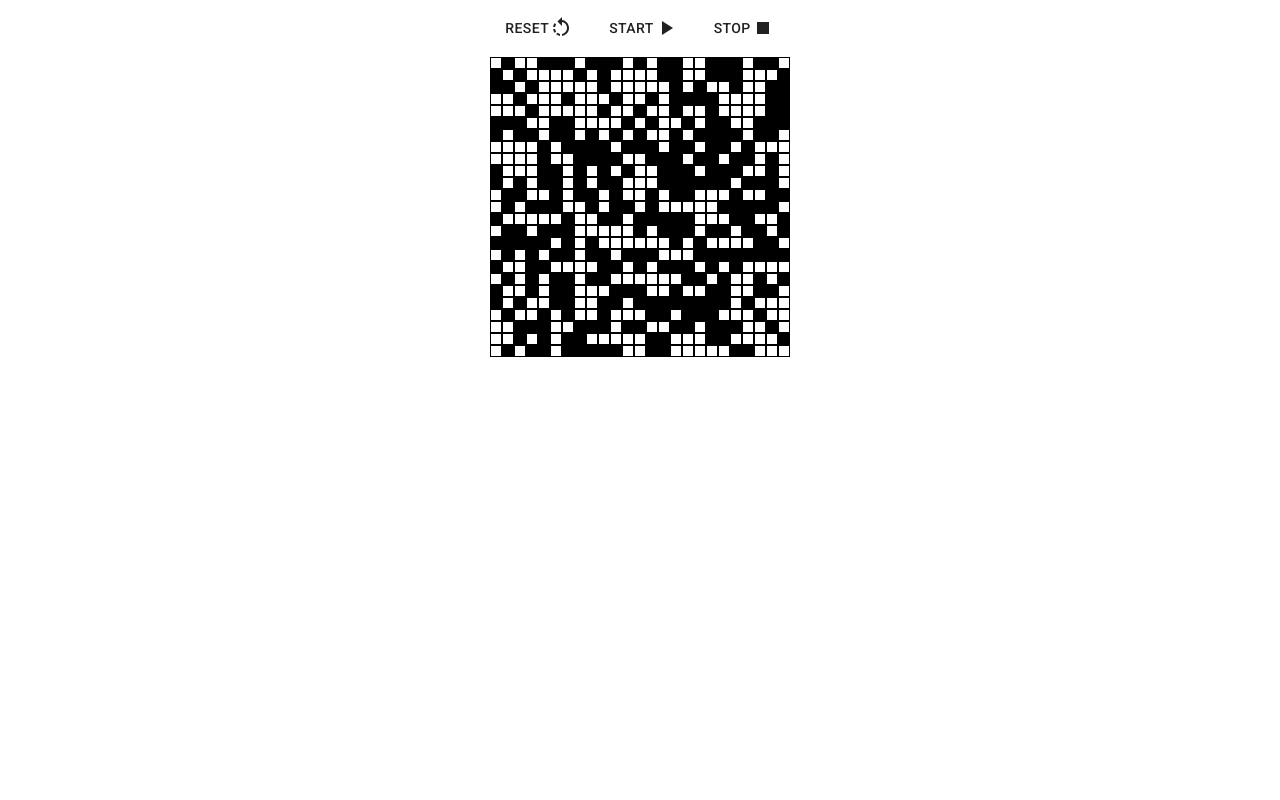
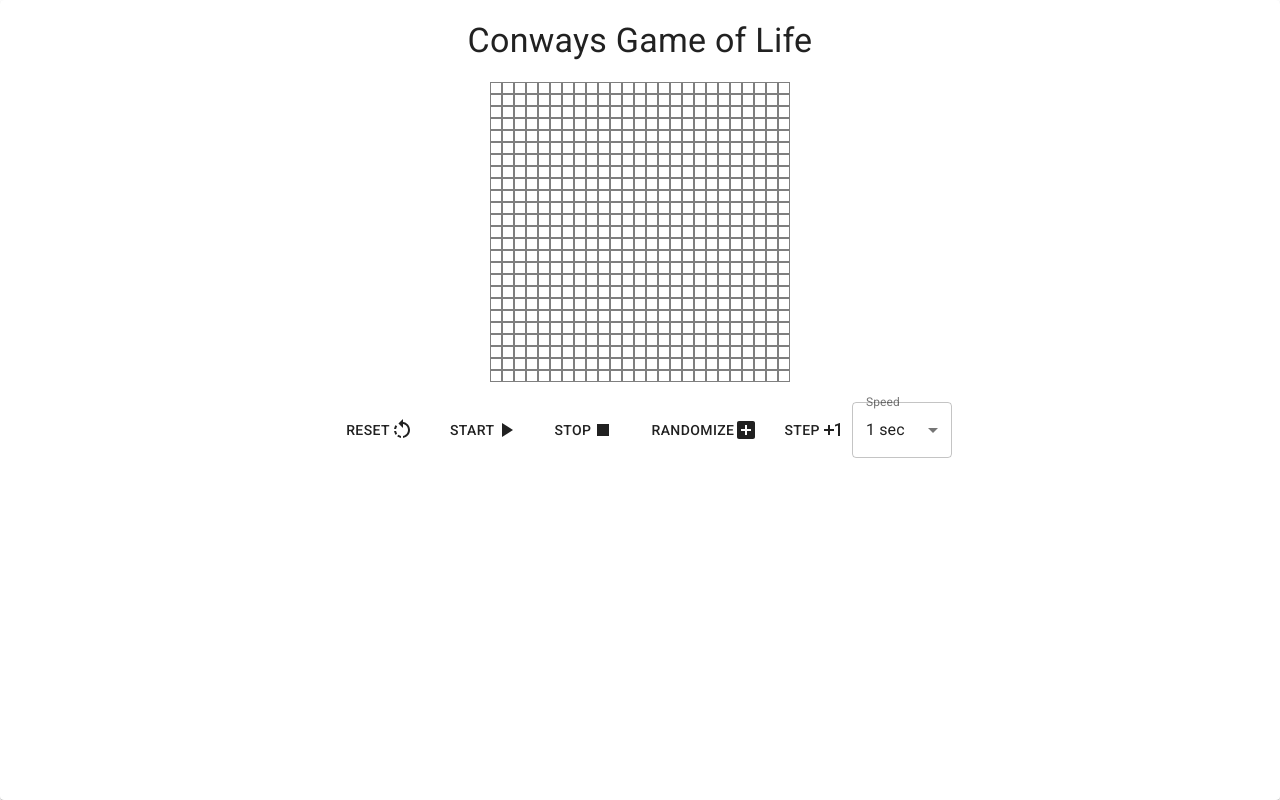
Before and after one commit to kiamco/conways-game-of-life, a React (Create React App) app: page / in a window 1280 px wide. Built offline with nearby package versions, Linux system fonts and the light colour scheme.

Commit message:
add speed changer

```diff
--- a/src/components/cell.jsx
+++ b/src/components/cell.jsx
@@ -7,12 +7,12 @@ const useStyles = makeStyles({
         minWidth: ({gridProps}) => `${gridProps.cellSize}px`,
         minHeight: ({gridProps}) => `${gridProps.cellSize}px`,
         padding:'5px',
-        border: 'solid 1px black',
+        border: 'solid 1px  rgba(0, 0, 0, .5)',
         cursor:'pointer',
         '&:hover': {
             background: 'black'
         },
-        background:({color}) => `${color? 'black' : 'white'}`
+        background:({color}) => `${color? `#${Math.floor(Math.random()*16777215).toString(16)}` : 'white'}`,
     }
 });
 
--- a/src/components/controls.jsx
+++ b/src/components/controls.jsx
@@ -1,16 +1,20 @@
 import React, {useContext, useEffect, useState} from 'react';
 import { makeStyles } from '@material-ui/core/styles';
-import { Button, Box } from '@material-ui/core';
-import { PlayArrow, RotateLeft,Stop } from '@material-ui/icons';
+import { Button, Box, FormControl,MenuItem, Select, InputLabel } from '@material-ui/core';
+import { PlayArrow, RotateLeft,Stop, AddBox, ExposurePlus1 } from '@material-ui/icons';
 import { GridContext } from '../context/gridContext';
 
 const useStyles = makeStyles({
     controlsContainer: {
         display: 'flex',
-        justifyContent: 'center'
+        justifyContent: 'center',
+        margin: '20px 0'
     },
     button: {
         margin:'10px'
+    },
+    speedFrom: {
+        minWidth: '100px'
     }
 });
 
@@ -18,7 +22,11 @@ const Controls = () => {
 
     const gridProps = useContext(GridContext);
     const [isPlaying, setIsPlaying] = useState(false);
+    const [speed, setSpeed] = useState(1000);
 
+    /**
+     * reset grid
+     */
     const reset = () => {
         // write reset logic
         gridProps.setGridState(
@@ -26,32 +34,62 @@ const Controls = () => {
                 gridProps.createCells(gridProps.rows)
             )
         );
+    };
+
+    /**
+     * starts games
+     */
+    const start = () => {
+        // write start logic
+        setIsPlaying(true);
+        gridProps.setRunning(true);
 
     };
 
-    const start = () => {
-        // write start logic
-        setIsPlaying(true);
-        console.log(isPlaying)
-
+    /**
+     * Stops game
+     */
+    const stop = () => {
+        setIsPlaying(false);
+        gridProps.setRunning(false);
     };
 
-    const stop = () => {
-        setIsPlaying(false);
+    /**
+     * inserts random cel values
+     */
+    const random = () => {
+        const randomGrid = gridProps.initRandomGrid(
+            gridProps.createCells(
+                gridProps.rows
+                )
+            );
+        gridProps.setGridState(randomGrid);
     };
+
+    /**
+     * moves 1 step
+     */
+    const step = () => {
+        gridProps.updateGrid();
+    };
+
+    const speedChangeHandler = (e) => {
+        console.log(e.target.value)
+        setSpeed(e.target.value);
+    };
+
 
     const classes = useStyles();
 
     useEffect(() => {
         while(isPlaying){
             const timeout = setTimeout(() => {
-                console.log('running')
-                gridProps.updateGrid()
-            }, 100)
+                gridProps.updateGrid();
+            }, speed);
             return () => clearTimeout(timeout);
 
         };
-    },[gridProps.updateGrid, gridProps.updateCell, isPlaying])
+    },[gridProps.updateGrid, gridProps.updateCell, isPlaying,gridProps.isRand, gridProps.running])
 
     return (
         <Box className={classes.controlsContainer}>
@@ -68,6 +106,27 @@ const Controls = () => {
                     Stop
                     <Stop />
                 </Button>
+                <Button className={classes.button} onClick={random}>
+                    Randomize
+                    <AddBox />
+                </Button>
+                <Button onClick={step}>
+                    Step
+                    <ExposurePlus1 />
+                </Button>
+                <FormControl variant="outlined" className={classes.speedFrom} >
+                    <InputLabel id="demo-simple-select-filled-label">Speed</InputLabel>
+                    <Select
+                        labelId="demo-simple-select-filled-label"
+                        id="demo-simple-select-filled"
+                        value={speed}
+                        onChange={speedChangeHandler}
+                    >
+                        <MenuItem value={1000}>1 sec</MenuItem>
+                        <MenuItem value={500}>.5 sec</MenuItem>
+                        <MenuItem value={100}>.1 sec</MenuItem>
+                    </Select>
+                </FormControl>
             </Box>
         </Box>
 
--- a/src/context/gridContext.js
+++ b/src/context/gridContext.js
@@ -1,5 +1,6 @@
 import React, { useState, createContext, useEffect } from 'react';
 import Cell from '../components/cell';
+import { CreateNewFolder } from '@material-ui/icons';
 
 export const GridContext = createContext();
 
@@ -8,6 +9,7 @@ export const GridProvider = props => {
     const [rows, setRows] = useState(25);
     const [columns, setColumns] = useState(25);
     const [cellSize] = useState(5);
+    const [running, setRunning] = useState(false);
 
     /**
      * gets the grid by getting the pro of row and cellSize
@@ -44,13 +46,36 @@ export const GridProvider = props => {
         for (let col = 0; col < columns; col++) {
             for (let row = 0; row < rows; row++) {
                 // for each position add a cell
+                filledArray[row][col] = <Cell key={`${row},${col}`} value={false} colNum={col} rowNum={row} />;
+            };
+        };
+
+
+
+        return filledArray;
+    };
+
+       /**
+     * fills a 2d array with false boolean values
+     * @param {array} arr2D
+     */
+    const initRandomGrid = (arr2D) => {
+
+        // assing temp value for immutability
+        const filledArray = arr2D;
+
+        // iterate 2D array and fill false value
+        for (let col = 0; col < columns; col++) {
+            for (let row = 0; row < rows; row++) {
+                // for each position add a cell
                 filledArray[row][col] = <Cell key={`${row},${col}`} value={Math.round(Math.random())} colNum={col} rowNum={row} />;
             };
         };
 
+
+
         return filledArray;
     };
-
     const cloneReactCell = () => {
 
         let newGrid = createCells(rows)
@@ -71,9 +96,15 @@ export const GridProvider = props => {
      * @param {int} col
      */
     const updateCell = (row, col) => {
-        const newGrid = cloneReactCell();
-        newGrid[row][col] = <Cell key={`${row},${col}`} value={true} rowNum={row} colNum={col} />;
-        setGridState(newGrid)
+
+        if(running) {
+            console.log('game is running');
+        } else {
+            const newGrid = cloneReactCell();
+            newGrid[row][col] = <Cell key={`${row},${col}`} value={!newGrid[row][col].props.value} rowNum={row} colNum={col} />;
+            setGridState(newGrid);
+        };
+
     };
 
 
@@ -211,7 +242,10 @@ export const GridProvider = props => {
         setGridState,
         updateCell,
         countNeighbors,
-        updateGrid
+        updateGrid,
+        initRandomGrid,
+        running,
+        setRunning
     };
 
     return (
--- a/src/page/game.jsx
+++ b/src/page/game.jsx
@@ -1,18 +1,63 @@
 import React, { useState, useContext } from 'react';
-import { Container } from '@material-ui/core';
+import { Container, Paper, Typography} from '@material-ui/core';
+import {makeStyles} from '@material-ui/core/styles';
 import Controls from '../components/controls';
-import { GridContext } from '../context/gridContext';
 import Grid from '../components/grid';
+
+const useStyles = makeStyles({
+    bg: {
+        minHeight:'100vh',
+        display:'flex',
+        justifyContent: 'space-evenly',
+        // maxWidth:'800px'
+    },
+    title:{
+        display:'flex',
+        justifyContent:'center',
+        margin:'20px 0',
+        textAlign: 'center'
+    },
+    rulesHeader: {
+        display: 'flex',
+        margin: '20px 0',
+        textAlign: 'left'
+    },
+    body:{
+        margin:'0px 0px 0px 20px'
+    },
+    left:{
+        maxWidth: '500px'
+    }
+});
 
 const Game = () => {
 
+    const classes = useStyles();
 
     return (
+        <Paper className={classes.bg}>
+        {/* <Container className={classes.left}>
+            <Typography variant='h4' className={classes.rulesHeader}>Rules</Typography>
+            <Typography variant='body2' className={classes.body}>
+                    The Game of Life (an example of a cellular automaton) is played on an infinite two-dimensional rectangular grid of cells. Each cell can be either alive or dead. The status of each cell changes each turn of the game (also called a generation) depending on the statuses of that cell's 8 neighbors. Neighbors of a cell are cells that touch that cell, either horizontal, vertical, or diagonal from that cell.
 
+                    The initial pattern is the first generation. The second generation evolves from applying the rules simultaneously to every cell on the game board, i.e. births and deaths happen simultaneously. Afterwards, the rules are iteratively applied to create future generations. For each generation of the game, a cell's status in the next generation is determined by a set of rules. These simple rules are as follows:
+
+                    <ul>
+                        <li>If the cell is alive, then it stays alive if it has either 2 or 3 live neighbors</li>
+                        <li>If the cell is dead, then it springs to life only in the case that it has 3 live neighbors</li>
+                    </ul>
+            </Typography>
+        </Container> */}
         <Container>
+            <Typography variant="h4" className={classes.title}>
+            Conways Game of Life
+            </Typography>
+            <Grid />
             <Controls></Controls>
-            <Grid />
+
         </Container>
+        </Paper>
     )
 };
 
```
